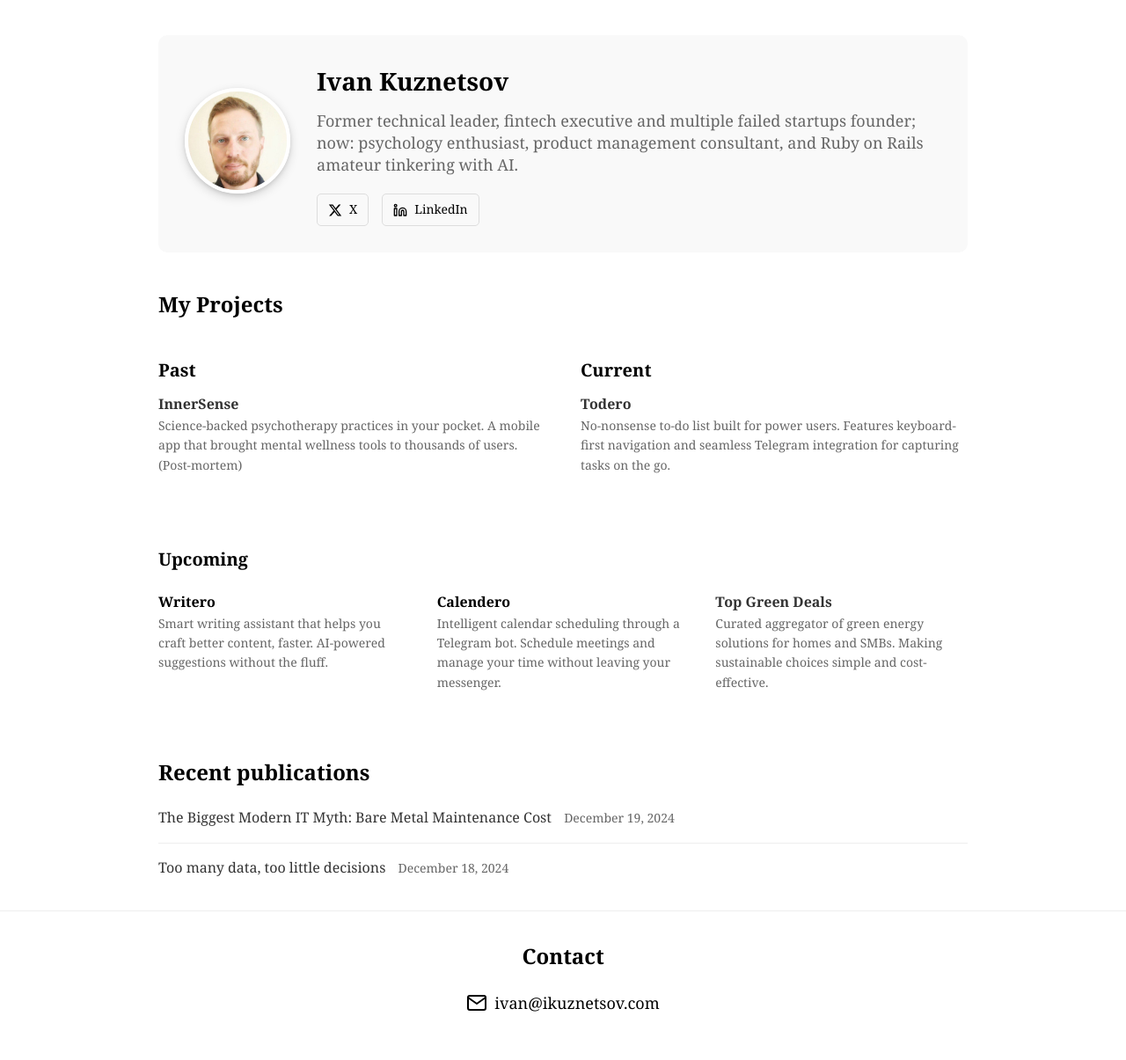
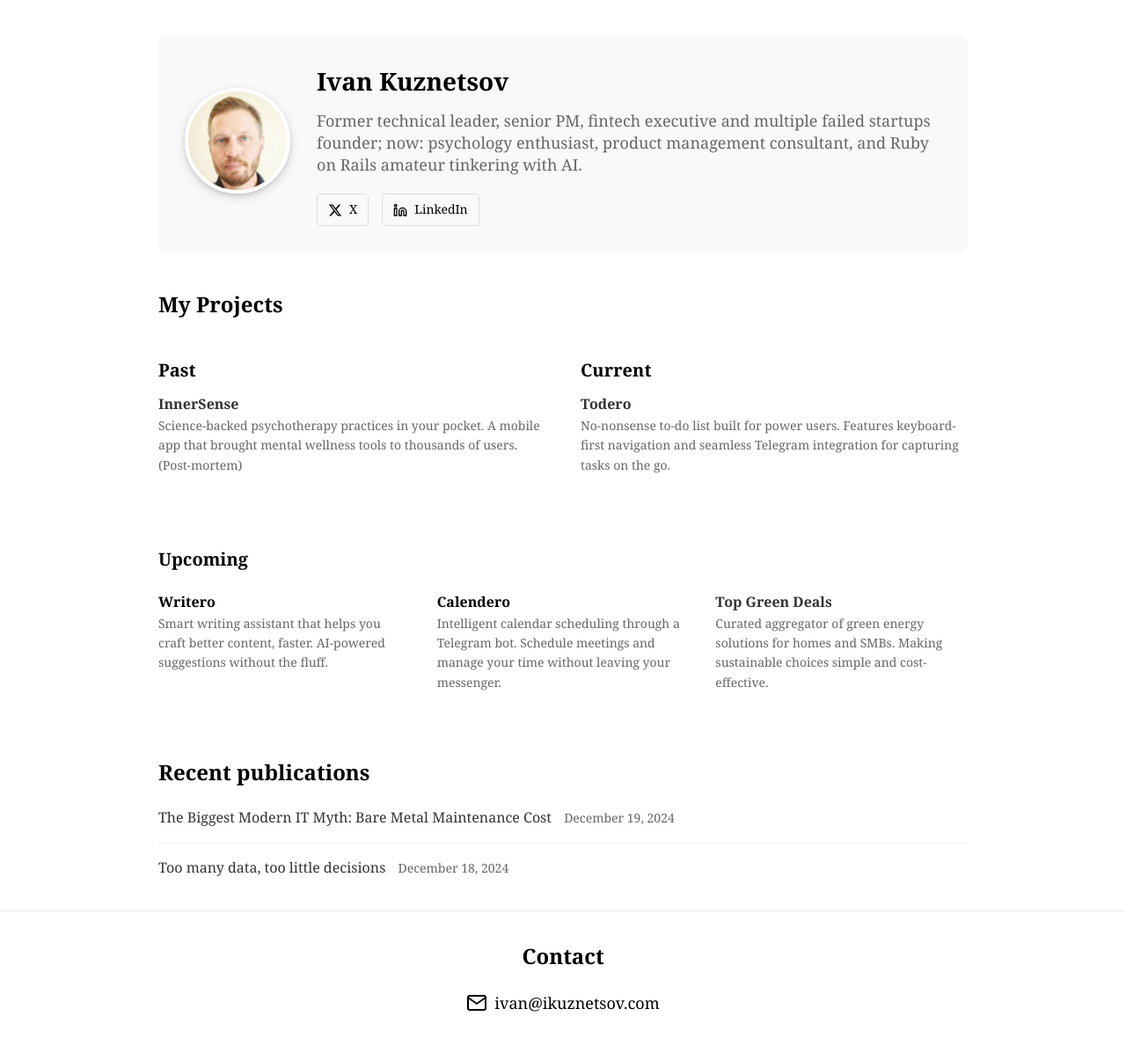
Before and after one commit to ivankuznetsov/ikuznetsov.com, a Jekyll site: the page built from index.markdown, in a window 1280 px wide. Shown: the whole page at 88% size. Built offline with Jekyll 4.4.1, drawn with Linux system fonts in a browser that asks for light colours; some web fonts are replaced.

Commit message:
intro fix

```diff
--- a/index.markdown
+++ b/index.markdown
@@ -11,7 +11,7 @@ layout: default
   </div>
   <div class="profile-info">
     <h1>Ivan Kuznetsov</h1>
-    <p>Former technical leader, fintech executive and multiple failed startups founder; now: psychology enthusiast, product management consultant, and Ruby on Rails amateur tinkering with AI.</p>
+    <p>Former technical leader, senior PM, fintech executive and multiple failed startups founder; now: psychology enthusiast, product management consultant, and Ruby on Rails amateur tinkering with AI.</p>
 
     <div class="social-links">
       <a href="http://twitter.com/ikuznetsov_com" target="_blank" title="X">
```
